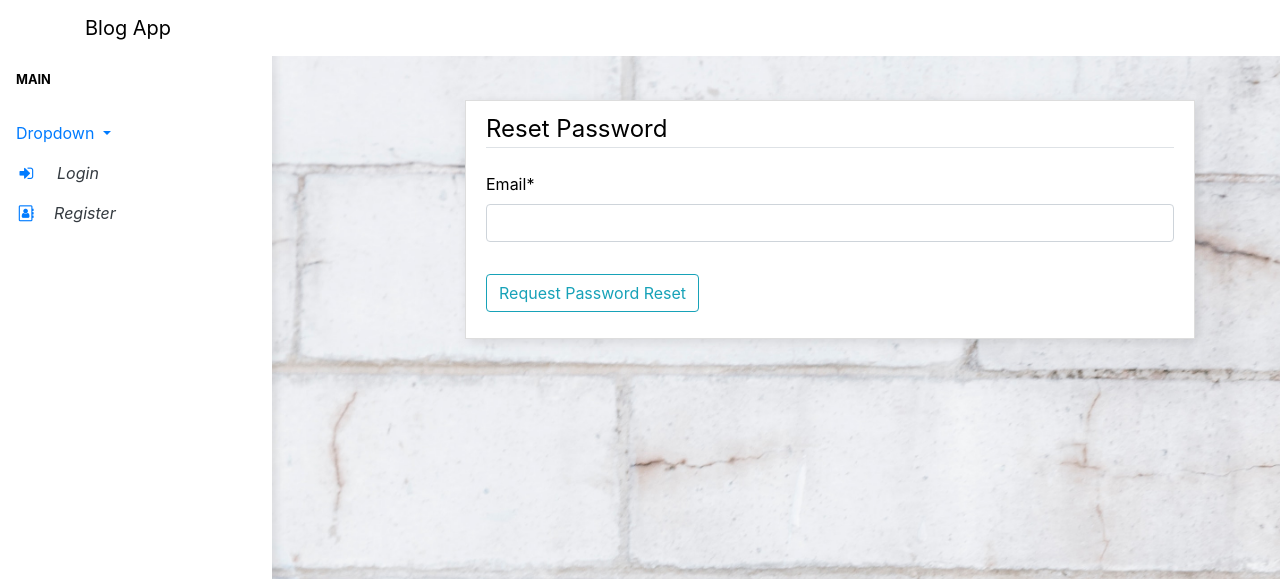
After one commit to samyak3009/TeamProject, a Django app: page /password-reset/ in a window 1280 px wide. The commit adds this page. Shown: the top 579 px of the page. Run offline with Django 3.2, Linux system fonts and the light colour scheme; some libraries are stand-ins or nearby versions.

Commit message:
Password Recovery Feature Added

```diff
--- /dev/null
+++ b/BlogApp/blog/try.py
@@ -0,0 +1,4 @@
+import os
+
+print (os.getenv('EMAIL_USER'))
+print (os.getenv('EMAIL_PASS'))
--- a/BlogApp/django_project/urls.py
+++ b/BlogApp/django_project/urls.py
@@ -27,6 +27,10 @@ urlpatterns = [
     path('profile/', user_views.profile, name='profile'),
     path('login/', auth_views.LoginView.as_view(template_name='users/login.html'), name='login'),
     path('logout/', auth_views.LogoutView.as_view(template_name='users/logout.html'), name='logout'),
+    path('password-reset/', auth_views.PasswordResetView.as_view(template_name='users/password_reset.html'), name='password_reset'),
+    path('password-reset/done', auth_views.PasswordResetDoneView.as_view(template_name='users/password_reset_done.html'), name='password_reset_done'),
+    path('password-reset-confirm/<uidb64>/<token>', auth_views.PasswordResetConfirmView.as_view(template_name='users/password_reset_confirm.html'), name='password_reset_confirm'),
+    path('password-reset-complete/', auth_views.PasswordResetCompleteView.as_view(template_name='users/password_reset_complete.html'), name='password_reset_complete')
 ]
 if settings.DEBUG:
     urlpatterns += static(settings.MEDIA_URL, document_root=settings.MEDIA_ROOT)
--- a/BlogApp/users/templates/users/login.html
+++ b/BlogApp/users/templates/users/login.html
@@ -10,6 +10,9 @@
             </fieldset>
             <div class="form-group">
                 <button class="btn btn-outline-info" type="submit">Login</button>
+                <small class="text-muted ml-2">
+                    <a href="{% url 'password_reset' %}">Forget Password</a>
+                </small>
             </div>
         </form>
         <!-- <div class="border-top pt-3">
--- /dev/null
+++ b/BlogApp/users/templates/users/password_reset.html
@@ -0,0 +1,16 @@
+{% extends "blog/base.html" %}
+{% load crispy_forms_tags %}
+{% block content %}
+    <div class="content-section">
+        <form method="POST">
+            {% csrf_token %}
+            <fieldset class="form-group">
+                <legend class="border-bottom mb-4">Reset Password</legend>
+                {{ form|crispy }}
+            </fieldset>
+            <div class="form-group">
+                <button class="btn btn-outline-info" type="submit">Request Password Reset</button>
+            </div>
+        </form>
+    </div>
+{% endblock content %}
--- /dev/null
+++ b/BlogApp/users/templates/users/password_reset_done.html
@@ -0,0 +1,6 @@
+{% extends 'blog/base.html' %}
+{% block content %}
+<div class="alert alert-info">
+An email has been send with instructions to reset your password
+</div>
+{% endblock content %}
```
Also changed, not shown: BlogApp/blog/templates/blog/home.html (+2 -23 lines), BlogApp/django_project/settings.py (+9 -2 lines), BlogApp/users/templates/users/password_reset_complete.html (added, +7 -0 lines), BlogApp/users/templates/users/password_reset_confirm.html (added, +16 -0 lines), BlogApp/blog/migrations/0012_merge_0011_alter_post_category_0011_post_likes.py (added).
